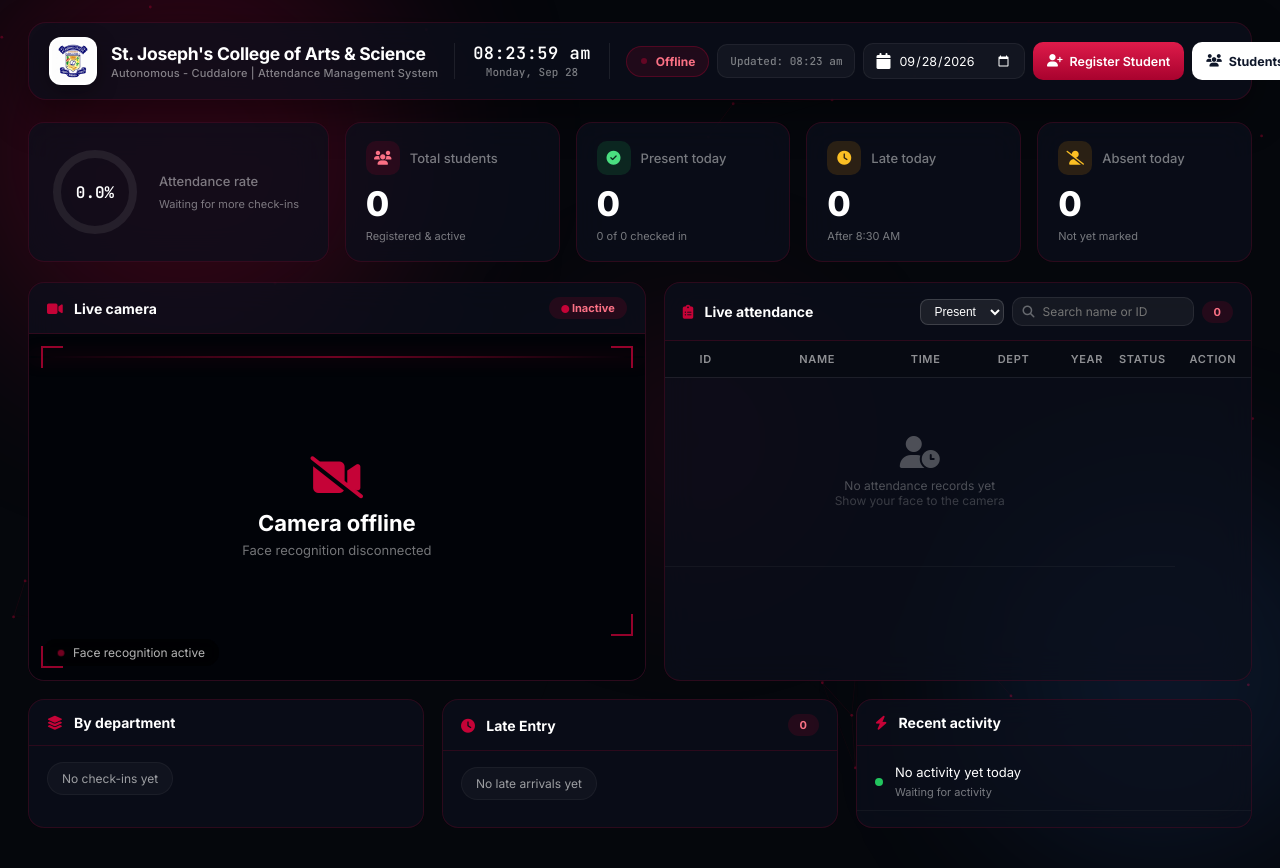
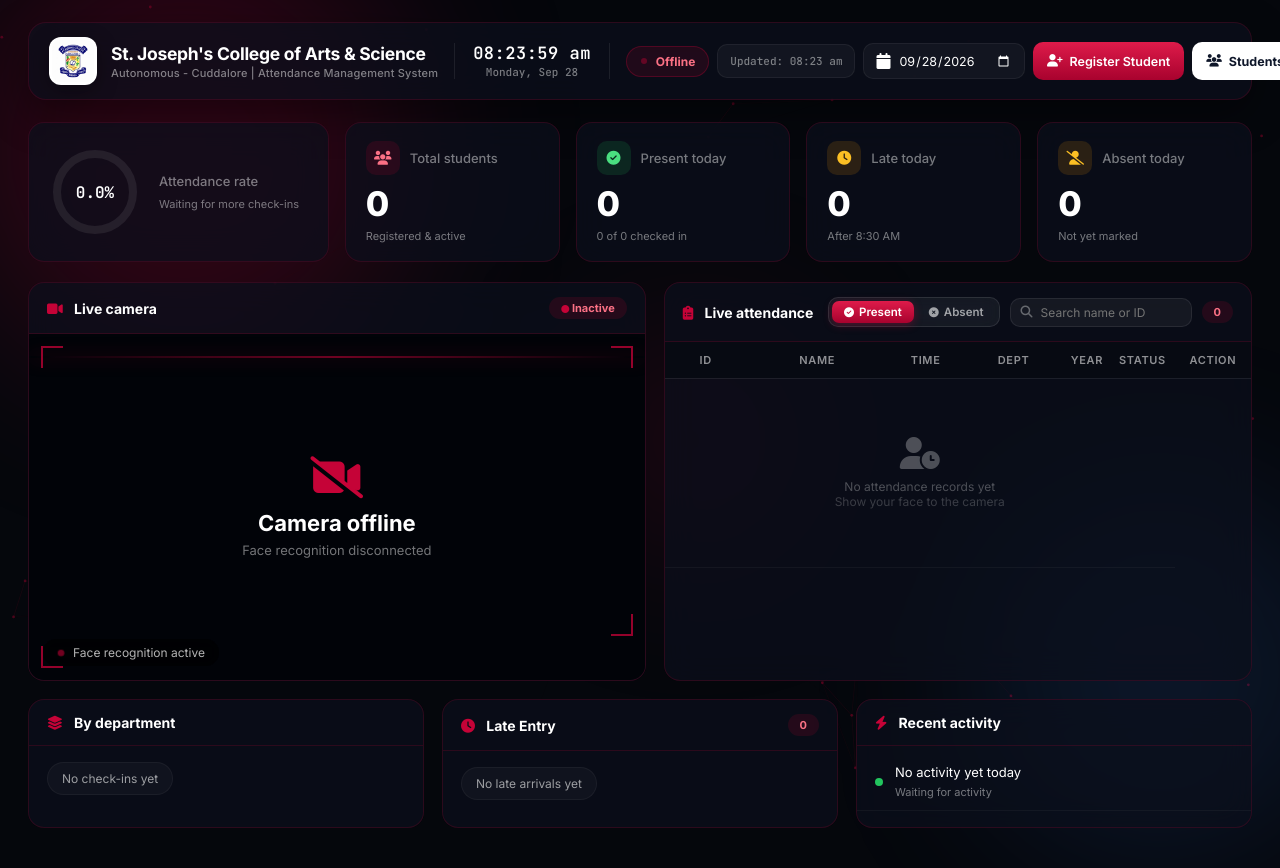
Before and after one commit to Shafyydev/face-recognition-attendance-system, a Flask app: template templates/dashboard.html in a window 1280 px wide; the page is wider, and only the part inside the window is pictured. Run offline with Flask 3, Linux system fonts and the light colour scheme; the template is opened without the code that fills it: most values are stand-ins (such as "Sample title", 1, 10 or a date in 2020); data that the repository does not hold is empty; parts of the project's set-up code (start-up, migrations or seed data) failed here and were passed over.

Commit message:
UI: replace plain select with sleek themed Present/Absent segmented switch control

```diff
--- a/templates/dashboard.html
+++ b/templates/dashboard.html
@@ -1772,8 +1772,47 @@
 .attendance-table td:nth-child(7) select option,
 .action-select option,
 .mark-dropdown option {
-    background: #1a1a2e;
+    background: #121626;
     color: #e2e8f0;
+}
+
+/* Custom Segmented Switch for Present / Absent */
+.view-toggle-pill {
+    display: inline-flex;
+    align-items: center;
+    background: rgba(255, 255, 255, 0.05);
+    border: 1px solid rgba(255, 255, 255, 0.1);
+    border-radius: 10px;
+    padding: 3px;
+    gap: 3px;
+    backdrop-filter: blur(10px);
+}
+
+.view-toggle-btn {
+    background: transparent;
+    border: none;
+    color: rgba(255, 255, 255, 0.6);
+    font-size: 11.5px;
+    font-weight: 600;
+    padding: 4px 12px;
+    border-radius: 7px;
+    cursor: pointer;
+    font-family: inherit;
+    transition: all 0.2s ease;
+    display: inline-flex;
+    align-items: center;
+    gap: 5px;
+}
+
+.view-toggle-btn:hover {
+    color: #ffffff;
+    background: rgba(255, 255, 255, 0.06);
+}
+
+.view-toggle-btn.active {
+    color: #ffffff;
+    background: linear-gradient(180deg, #de1b4a, #a8022e);
+    box-shadow: 0 2px 8px rgba(197, 3, 55, 0.35);
 }
 </style>
 
@@ -1891,11 +1930,15 @@
             <div class="card">
                 <div class="card-header">
                     <h3><i class="fas fa-clipboard-list"></i> Live attendance</h3>
-                    <div style="display:flex;gap:8px;align-items:center;">
-                        <select id="view-toggle" onchange="switchView(this.value)" style="background:rgba(255,255,255,0.08);color:#fff;border:1px solid rgba(255,255,255,0.15);border-radius:8px;padding:4px 10px;font-size:12px;cursor:pointer;outline:none;">
-                            <option value="present">Present</option>
-                            <option value="absent">Absent</option>
-                        </select>
+                    <div style="display:flex;gap:10px;align-items:center;">
+                        <div class="view-toggle-pill" role="tablist">
+                            <button type="button" id="toggle-present" class="view-toggle-btn active" onclick="switchView('present')">
+                                <i class="fas fa-check-circle" style="font-size:10px;"></i> Present
+                            </button>
+                            <button type="button" id="toggle-absent" class="view-toggle-btn" onclick="switchView('absent')">
+                                <i class="fas fa-times-circle" style="font-size:10px;"></i> Absent
+                            </button>
+                        </div>
                         <div class="search-box">
                             <i class="fas fa-search" style="color:rgba(255,255,255,0.35);font-size:12px;"></i>
                             <input id="search" type="text" placeholder="Search name or ID"/>
@@ -2416,6 +2459,17 @@
         function switchView(mode) {
             viewMode = mode;
             lastTableKey = '';
+            const btnPresent = document.getElementById('toggle-present');
+            const btnAbsent = document.getElementById('toggle-absent');
+            if (btnPresent && btnAbsent) {
+                if (mode === 'absent') {
+                    btnPresent.classList.remove('active');
+                    btnAbsent.classList.add('active');
+                } else {
+                    btnAbsent.classList.remove('active');
+                    btnPresent.classList.add('active');
+                }
+            }
             if (mode === 'absent') {
                 fetchAbsentRows();
             } else {
```
